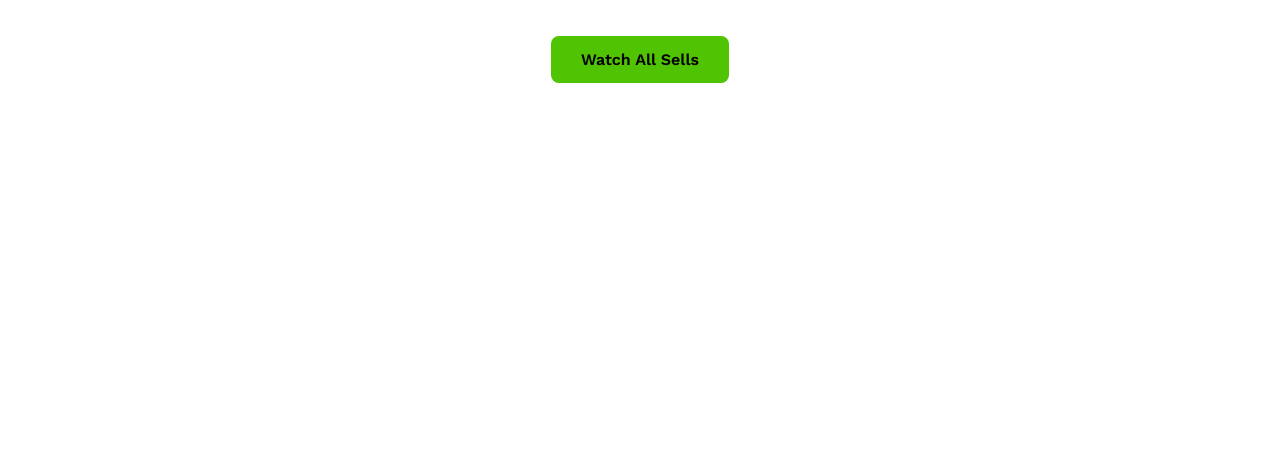
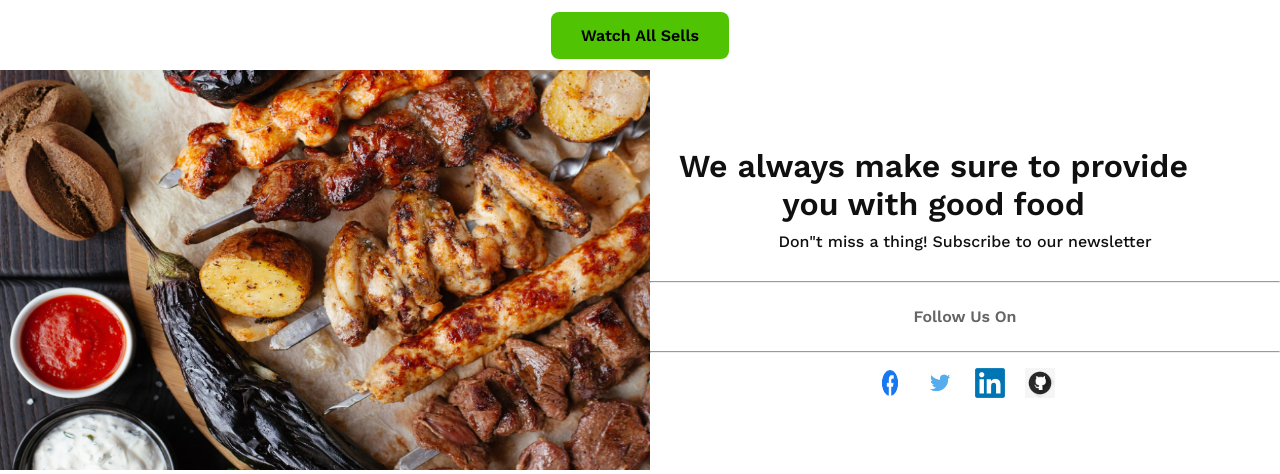
Before and after one commit to himel1625/food-restaurant-projects, a plain HTML site: page index.html in a window 1280 px wide. Shown: the part 1408-1882 px from the top of the page. Before the commit the page ends 1600 px from the top, so only its background shows below. Drawn offline with nearby package versions, Linux system fonts and the light colour scheme; a web font is replaced by a local one.

Commit message:
about us are  dane to push

```diff
--- a/index.html
+++ b/index.html
@@ -65,6 +65,32 @@
   </div>
 
 
+  <!-- about us are  -->
+
+<div class="abouts_container">
+
+  <div class="containers01">
+    <img src="assets/foods.png" alt="foods-img">
+  </div>
+  <div class="containers02">
+      <h1>We always make sure to provide you with good food</h1>
+      <p>Don"t miss a thing! Subscribe to our newsletter</p>
+      <hr>
+      <h4>Follow Us On</h4>
+      <hr>
+
+      <div class="img_are">
+        <img src="favicone/fb.png" alt="fb">
+        <img src="favicone/tw.png" alt="tw">
+        <img src="favicone/li.png" alt="li">
+        <img src="favicone/github.png" alt="github">
+      </div>
+  </div>
+</div>
+
+
+
+
 
 
 
--- a/style/style.css
+++ b/style/style.css
@@ -6,7 +6,7 @@
 }
 :root {
   --primaryColor: #fff;
-  --secondaryColor: #000;
+  --secondaryColor: rgb(16, 16, 16);
   --primaryFonts: 'Anton SC', sans-serif;
   --secondaryFonts: 'Work Sans', sans-serif;
   --btnColor: rgb(80, 195, 3);
@@ -85,10 +85,7 @@ body {
  /* card  Box are  */
 .card_container
 {
-  height: 100vh;
-  /* display: flex;
-  align-items: center;
-  justify-content: space-between; */
+  height: 85vh;
   background: #fff;
 }
 .card_component
@@ -161,7 +158,6 @@ img{
   font-weight: 400;
   margin-top: 5px;
 }
-
 .btn button
 {
 
@@ -186,3 +182,59 @@ img{
   justify-content: center;
   margin-top: 5rem;
 }
+
+/* about us are   */
+
+.abouts_container
+{
+  display: flex;
+  align-items: center;
+  justify-content: center;
+  height: 400px;
+}
+.containers01 img
+{
+width: 650px;
+height: 400px;
+}
+.containers02
+{
+  line-height: 38px;
+}
+.containers02 h1
+{
+  color: var(--secondaryColor);
+  font-family: var(--secondaryFonts);
+  font-weight: 600;
+  width: 90%;
+  text-align: center;
+}
+.containers02 p
+{
+
+  font-family: var(--secondaryFonts);
+  font-weight: 500;
+  color: var(--secondaryColor);
+  text-align: center;
+  margin-bottom: 20px;
+}
+.containers02 h4
+{
+  text-align: center;
+  padding: 15px;
+  font-family: var(--secondaryFonts);
+  font-weight: 600;
+  opacity: 0.6;
+}
+.img_are{
+  display: flex;
+  align-items: center;
+  justify-content: center;
+  gap: 20px;
+  margin-top: 15px;
+}
+.img_are img
+{
+  height: 30px;
+  width: 30px;
+}
```
Also changed, not shown: favicone/fb.png (added), favicone/github.png (added), favicone/li.png (added), favicone/tw.png (added).
